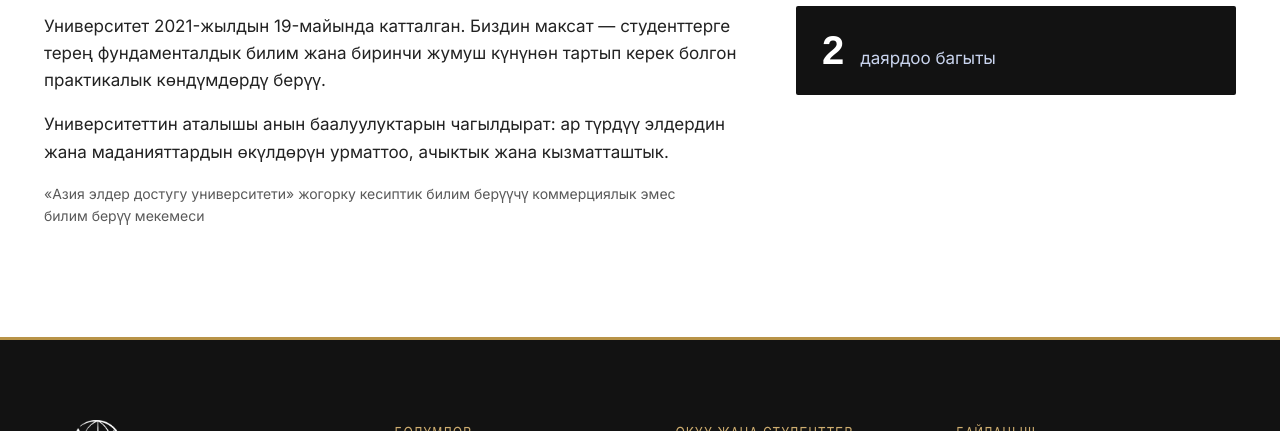
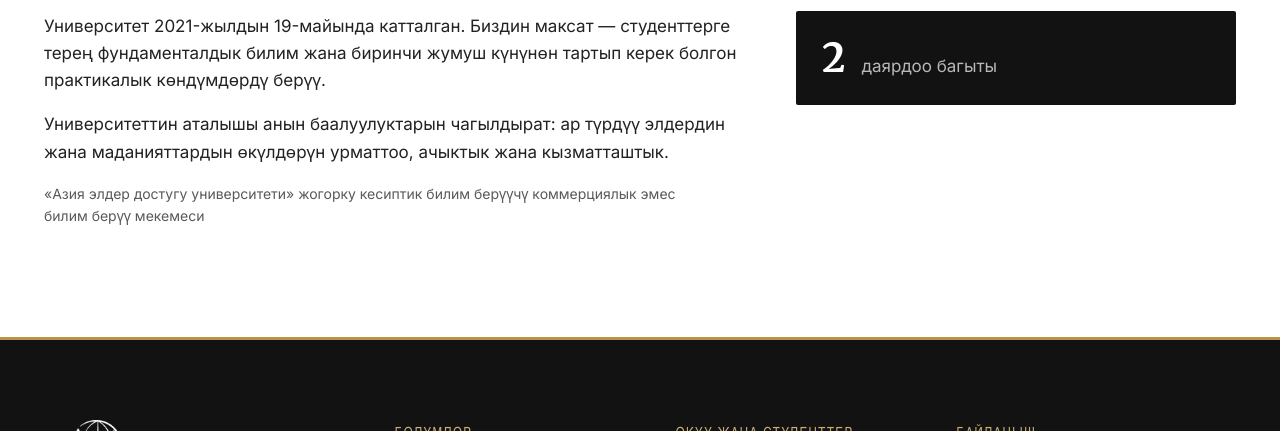
Before and after one commit to audn3722-ai/audn-site, an Astro site: page /audn-site/kg/about/ in a window 1280 px wide. Shown: the part 669-1100 px from the top of the page. Built offline with nearby package versions, Linux system fonts and the light colour scheme; Astro itself is replaced by a stand-in of ours.

Commit message:
Add files via upload

```diff
--- a/src/pages/[lang]/about/index.astro
+++ b/src/pages/[lang]/about/index.astro
@@ -41,5 +41,5 @@ const L = {
   .small { font-size: 14px; color: var(--muted); }
   .facts { display: grid; gap: 14px; }
   .fact { background: var(--navy); color: #fff; border-radius: var(--radius); padding: 22px 26px; display: flex; align-items: baseline; gap: 16px; }
-  .fact b { font: 800 40px Montserrat, sans-serif; color: #fff; } .fact span { color: #c9d4ee; }
+  .fact b { font: 700 40px var(--serif); color: #fff; } .fact span { color: var(--on-dark-2); }
 </style>
```
